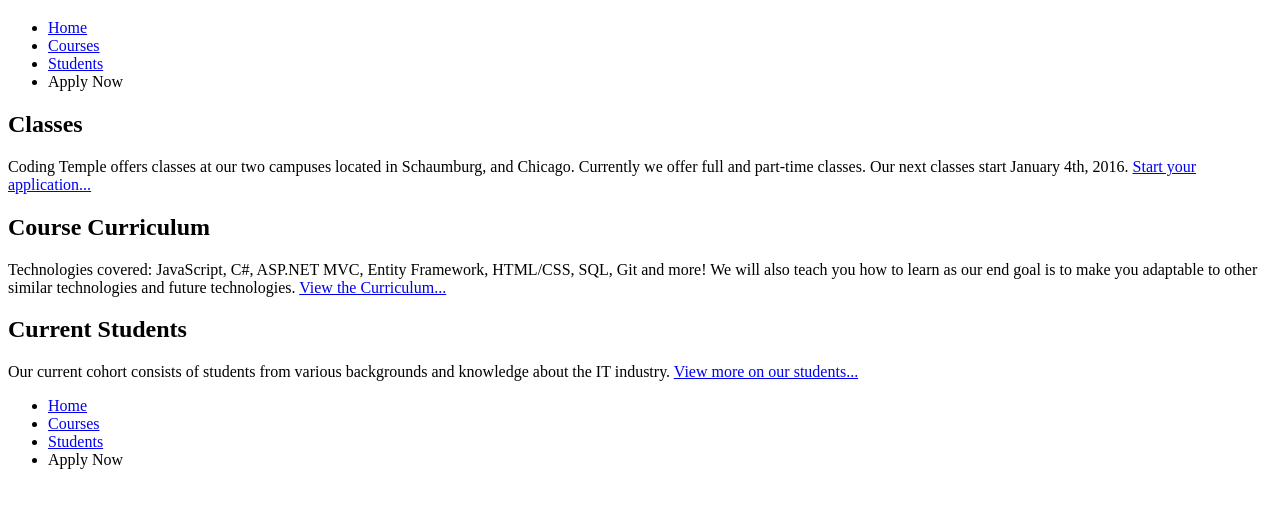
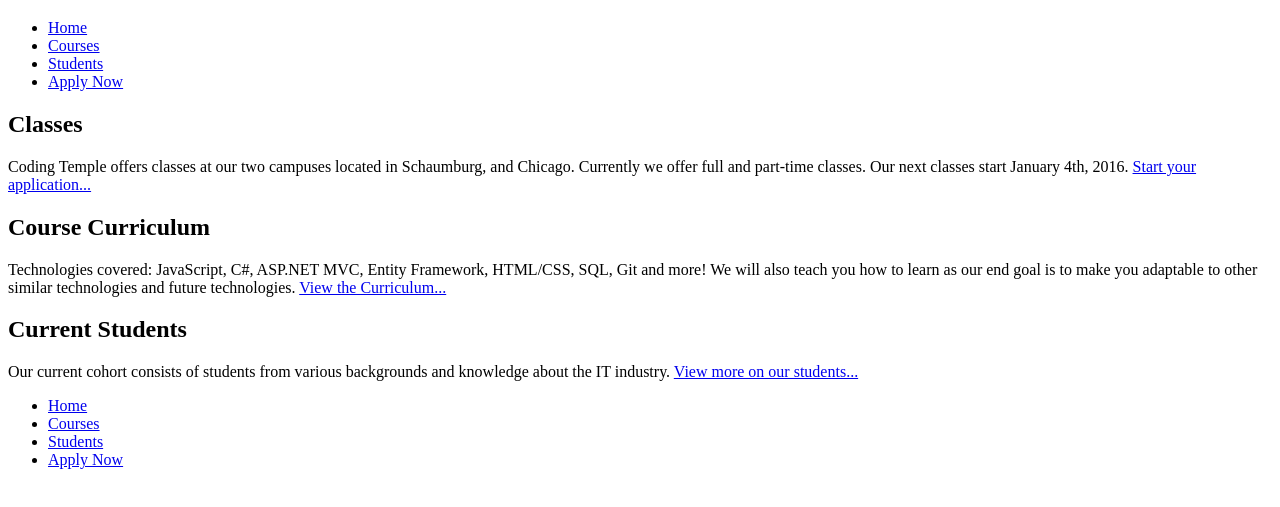
Before and after one commit to mzjay77/CodingTemple.HTML, a plain HTML site: page index.html in a window 1280 px wide. Shown: the part 61-568 px from the top of the page. Drawn offline with Linux system fonts and the light colour scheme.

Commit message:
Correction

```diff
--- a/index.html
+++ b/index.html
@@ -14,7 +14,7 @@
                                 <li> <a href="index.html">Home</a> </li>
                                 <li> <a href="courses.html">Courses</a> </li>
                                 <li> <a href="students.html">Students</a> </li>
-                                <li> <a href="apply.html"></a>Apply Now</li>
+                                <li> <a href="apply.html">Apply Now</a> </li>
                             </ul>
                         </nav>
             </header>
@@ -42,7 +42,7 @@
                                     <li> <a href="index.html">Home</a> </li>
                                     <li> <a href="courses.html">Courses</a> </li>
                                     <li> <a href="students.html">Students</a> </li>
-                                    <li> <a href="apply.html"></a>Apply Now</li>
+                                    <li> <a href="apply.html">Apply Now</a> </li>
                                 </ul>
                             </nav>
                 </footer>
```
